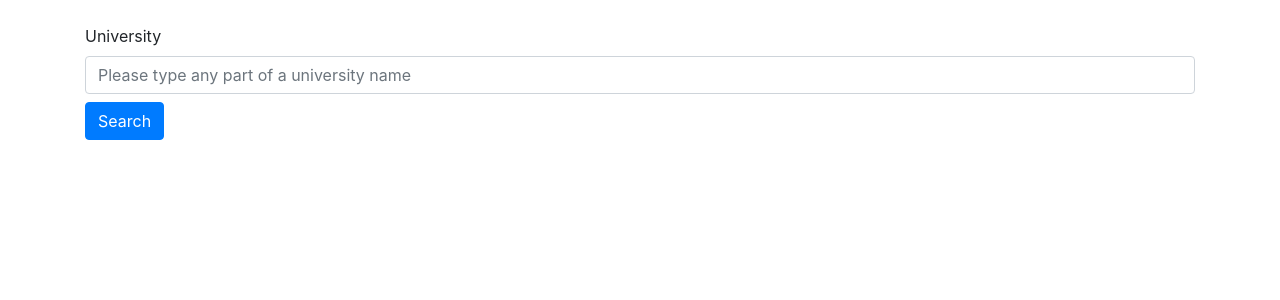
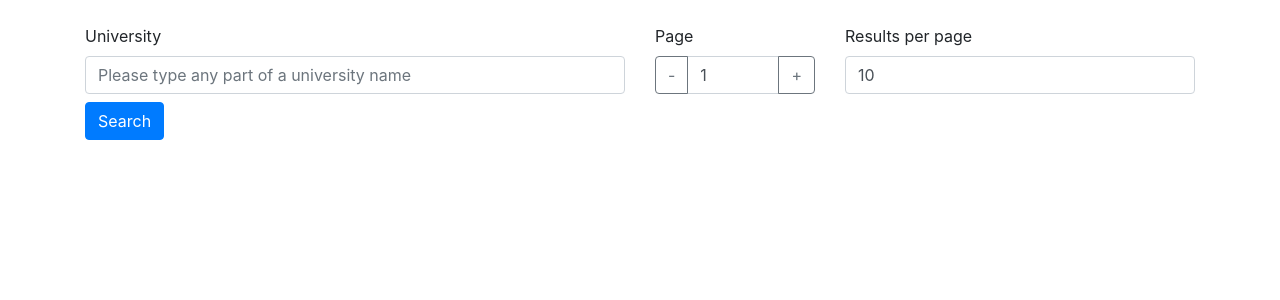
Before and after one commit to lll109512/COMP9321-Ass3, a Flask app: page / in a window 1280 px wide. Shown: the part 56-356 px from the top of the page. Run offline with Flask 2, Linux system fonts and the light colour scheme; some libraries are stand-ins or nearby versions.

Commit message:
university api changed, university query & display page fixed

```diff
--- a/app/routes.py
+++ b/app/routes.py
@@ -2,6 +2,7 @@ from app import app
 from flask import render_template, jsonify
 from flask_restful import reqparse
 from app.models import *
+import math
 
 
 @app.route('/')
@@ -20,11 +21,12 @@ def university():
     offset = (args['p'] - 1) * args['rpp']
     if args['uni'] != '':
         query = query.filter(Universities.name.like(f"%{args['uni']}%"))
+    result_quantity = query.count()
     query_result = query.offset(offset).limit(args['rpp'])
     results = []
     for row in query_result:
         results.append(row.name)
-    return jsonify(result=results)
+    return jsonify(pages=math.ceil(result_quantity / args['rpp']), result=results)
 
 
 @app.route('/rank')
--- a/app/templates/index.html
+++ b/app/templates/index.html
@@ -8,7 +8,7 @@
     <script src="https://cdnjs.cloudflare.com/ajax/libs/popper.js/1.14.3/umd/popper.min.js"></script>
     <script src="https://stackpath.bootstrapcdn.com/bootstrap/4.1.1/js/bootstrap.min.js"></script>
     <script>
-        function select(target) {
+        function section(target) {
             let targets = ['university', 'rank', 'enrollment', 'completion', 'income', 'mash-up'];
             targets = targets.filter(function (item) {
                 return item !== target
@@ -22,15 +22,31 @@
             $("#" + target).show();
         }
 
+        function pageModify(section, action) {
+            $("#" + section + "-p").val(function (i, old) {
+                if (action === "+") {
+                    return ++ old;
+                }
+                else if (action === "-") {
+                    return -- old;
+                }
+            });
+        }
+
         $(document).ready(function () {
             $("#uni-search").click(
                 function () {
                     $("#uni-status").html('Searching...');
-                    $.get("{{ url_for('university') }}", function (data) {
-                        $("#uni-status").html('Search finished');
+                    let url = "{{ url_for('university') }}" + "?uni=" + $("#uni-uni").val() +
+                        "&p=" + $("#uni-p").val() + "&rpp=" + $("#uni-rpp").val();
+                    console.log(url);
+                    $.get(url, function (data) {
+                        let tb = $("#uni-tbody");
+                        tb.html('');
+                        $("#uni-status").html('Page ' + $("#uni-p").val() + '/' + data.pages);
                         let resultLength = data.result.length;
-                        for (let i = 0; i < resultLength; i ++) {
-                            $("#uni-tbody").append("<tr><td>" + data.result[i] + "</td></tr>")
+                        for (let i = 0; i < resultLength; i++) {
+                            tb.append("<tr><td>" + (i + 1) + "</td><td>" + data.result[i] + "</td></tr>")
                         }
                         $("#uni-table").show();
                     });
@@ -46,22 +62,22 @@
     <div class="collapse navbar-collapse">
         <ul class="navbar-nav mr-auto">
             <li id="university-nav" class="nav-item active">
-                <a class="nav-link" onclick="select('university')">University</a>
+                <a class="nav-link" onclick="section('university')">University</a>
             </li>
             <li id="rank-nav" class="nav-item">
-                <a class="nav-link" onclick="select('rank')">Rank</a>
+                <a class="nav-link" onclick="section('rank')">Rank</a>
             </li>
             <li id="enrollment-nav" class="nav-item">
-                <a class="nav-link" onclick="select('enrollment')">Enrollment</a>
+                <a class="nav-link" onclick="section('enrollment')">Enrollment</a>
             </li>
             <li id="completion-nav" class="nav-item">
-                <a class="nav-link" onclick="select('completion')">Research Income</a>
+                <a class="nav-link" onclick="section('completion')">Research Income</a>
             </li>
             <li id="income-nav" class="nav-item">
-                <a class="nav-link" onclick="select('income')">HDR Completion</a>
+                <a class="nav-link" onclick="section('income')">HDR Completion</a>
             </li>
             <li id="mash-up-nav" class="nav-item">
-                <a class="nav-link" onclick="select('mash-up')">Mash Up</a>
+                <a class="nav-link" onclick="section('mash-up')">Mash Up</a>
             </li>
         </ul>
     </div>
@@ -71,10 +87,26 @@
     <div id="university">
         <form>
             <div class="row">
-                <div class="col">
-                    <label>University</label>
-                    <input type="text" class="form-control" id="uni"
+                <div class="col-6">
+                    <label for="uni-uni">University</label>
+                    <input type="text" class="form-control" id="uni-uni"
                            placeholder="Please type any part of a university name">
+                </div>
+                <div class="col-2">
+                    <label for="uni-p">Page</label>
+                    <div class="input-group">
+                        <div class="input-group-prepend">
+                            <button class="btn btn-outline-secondary" type="button" onclick="pageModify('uni', '-')">-</button>
+                        </div>
+                        <input type="text" class="form-control" id="uni-p" value="1">
+                        <div class="input-group-append">
+                            <button class="btn btn-outline-secondary" type="button" onclick="pageModify('uni', '+')">+</button>
+                        </div>
+                    </div>
+                </div>
+                <div class="col-4">
+                    <label for="uni-rpp">Results per page</label>
+                    <input type="text" class="form-control" id="uni-rpp" value="10">
                 </div>
             </div>
             <button id="uni-search" class="btn btn-primary mt-2" type="button">Search</button>
@@ -83,6 +115,7 @@
         <table id="uni-table" class="table table-striped" style="display: none;">
             <thead>
             <tr>
+                <th>#</th>
                 <th>University</th>
             </tr>
             </thead>
```
